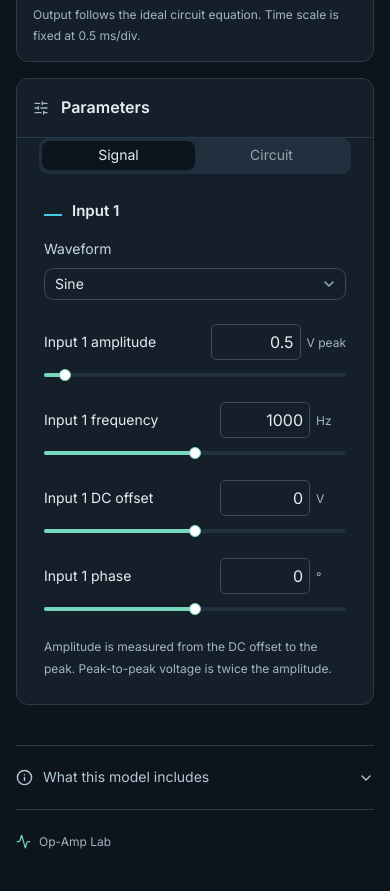
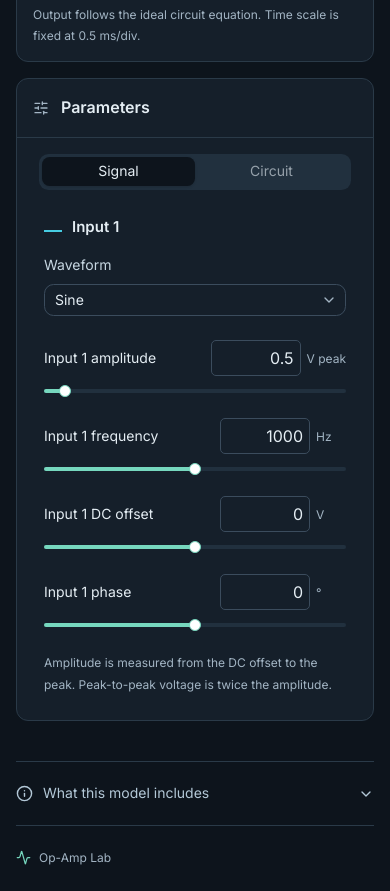
Before and after one commit to rpitaakphong/ElectronicsLabAero, a React (Vite) app: page / in a window 390 px wide. Shown: the part 1900-2791 px from the top of the page. Built offline with nearby package versions, Linux system fonts and the light colour scheme.

Commit message:
Add spacing above parameter tabs

```diff
--- a/src/index.css
+++ b/src/index.css
@@ -687,7 +687,7 @@ h3 {
   border-bottom: 1px solid var(--border);
 }
 .parameter-tabs {
-  padding: 0 16px 12px;
+  padding: 16px 16px 12px;
 }
 .parameter-tabs [data-slot='tabs-list'] {
   height: 36px;
@@ -913,7 +913,7 @@ h3 {
     gap: 0 26px;
   }
   .parameter-tabs {
-    padding: 0 22px 16px;
+    padding: 16px 22px;
   }
 }
 @media (max-width: 700px) {
```
